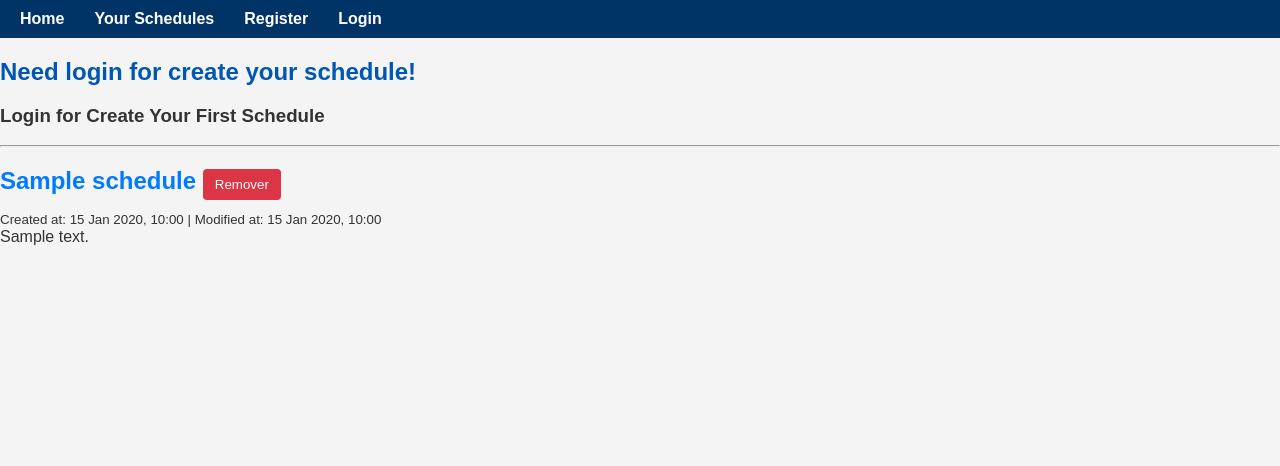
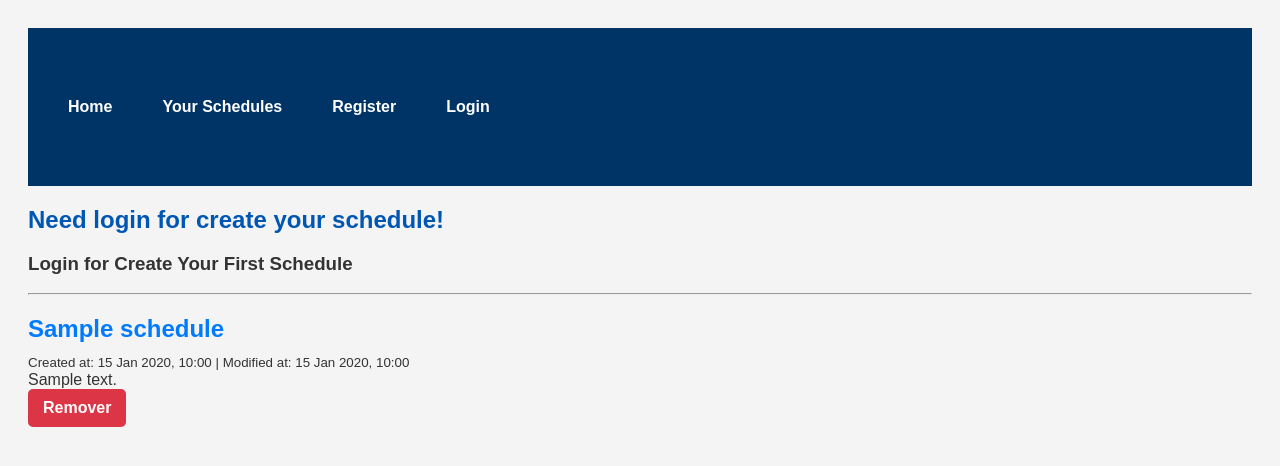
Before and after one commit to CaioRomano/DjangoSchedule, a Django app: template DjangoSchedule/scheduleapp/templates/scheduleapp/list_schedules.html in a window 1280 px wide. Shown: the top 466 px of the page. Run offline with Django 5.2, Linux system fonts and the light colour scheme; the template is opened without the code that fills it: most values are stand-ins (such as "Sample title", 1, 10 or a date in 2020).

Commit message:
updating project and css styles

```diff
--- a/DjangoSchedule/scheduleapp/templates/scheduleapp/create_schedule.html
+++ b/DjangoSchedule/scheduleapp/templates/scheduleapp/create_schedule.html
@@ -9,6 +9,6 @@
     <form method="post">
         {% csrf_token %}
         {{ form.media }} {{ form.as_p }}
-        <button type="submit">Save</button>
+        <button type="submit" id="saveButton">Save</button>
     </form>
 {% endblock %}
--- a/DjangoSchedule/scheduleapp/templates/scheduleapp/edit_schedule.html
+++ b/DjangoSchedule/scheduleapp/templates/scheduleapp/edit_schedule.html
@@ -4,13 +4,13 @@
 
 {% block content %}
     <h1>Edit Schedule</h1>
+<hr>
     <a href="{% url 'scheduleapp:list' %}">Back to List</a>
     <form method="post">
         {% csrf_token %}
         {{ form.media }}
         {{ form.as_p }}
-        <button type="submit">Update</button>
+        <button type="submit" id="updateButton">Update</button>
     </form>
-
-    <hr>
+<hr>
 {% endblock %}
--- a/DjangoSchedule/scheduleapp/templates/scheduleapp/list_schedules.html
+++ b/DjangoSchedule/scheduleapp/templates/scheduleapp/list_schedules.html
@@ -5,7 +5,7 @@
 {% block content %}
     {% if user.is_authenticated %}
     {% if schedules %}
-    <p><a href="{% url 'scheduleapp:create' %}">New Schedule</a></p>
+    <h4 id="newschedule"><a href="{% url 'scheduleapp:create' %}">New Schedule</a></h4>
     {% endif %}
     {% else %}
     <h3>Login for Create Your First Schedule</h3>
@@ -16,17 +16,17 @@
         <div>
             <h2>
                 <a href="{% url 'scheduleapp:edit' schedule.pk %}">{{ schedule.title }}</a>
-                <form method="post" action="{% url 'scheduleapp:delete' schedule.pk %}" style="display:inline;">
-                    {% csrf_token %}
-                    <button type="submit" onclick="return confirm('Tem certeza de que deseja excluir esta anotação?');">
-                        Remover
-                    </button>
-                </form>
             </h2>
             <small>Created at: {{ schedule.created_at|date:"d M Y, H:i" }} | Modified at: {{ schedule.modified_at|date:"d M Y, H:i" }}</small>
             <div>
                 {{ schedule.body|safe }}
             </div>
+            <form method="post" action="{% url 'scheduleapp:delete' schedule.pk %}" style="display:inline;">
+                    {% csrf_token %}
+                    <button type="submit" id="removeButton" onclick="return confirm('Tem certeza de que deseja excluir esta anotação?');">
+                        Remover
+                    </button>
+                </form>
         </div>
 
     {% empty %}
--- a/DjangoSchedule/static/css/style.css
+++ b/DjangoSchedule/static/css/style.css
@@ -1,19 +1,12 @@
-/* Estilos globais */
 body {
+    /* Adiciona 20px de espaçamento em todos os lados */
+    padding: 20px;
     font-family: Arial, sans-serif;
-    margin: 0;
+    color: #333;
     background-color: #f4f4f4;
-    color: #333;
 }
-.container {
-    max-width: 800px;
-    margin: 20px auto;
-    background-color: #fff;
-    padding: 30px;
-    border-radius: 8px;
-    box-shadow: 0 0 10px rgba(0, 0, 0, 0.1);
-}
-h1, h2 {
+
+h1, h2, h4 {
     color: #0056b3;
     margin-bottom: 10px;
 }
@@ -24,17 +17,11 @@ a {
     color: #007BFF;
     text-decoration: none;
 }
+
 a:hover {
     text-decoration: underline;
 }
-button {
-    background-color: #dc3545;
-    color: white;
-    border: none;
-    padding: 8px 12px;
-    border-radius: 4px;
-    cursor: pointer;
-}
+
 button:hover {
     background-color: #c82333;
 }
@@ -44,17 +31,18 @@ form {
 
 /* Estilo para a barra de navegação */
 nav {
-    background-color: #003366; /* NOVO: Fundo azul escuro */
-    padding: 10px 20px;
+    background-color: #003366;
+    padding: 50px 30px;
     margin-bottom: 20px;
     display: flex;
     justify-content: flex-start;
     align-items: center;
 }
 nav a {
-    color: #FFFFFF; /* NOVO: Cor dos links para branco */
+    color: #FFFFFF;
     font-weight: bold;
     margin-right: 30px;
+    padding: 20px 10px;
 }
 nav a:last-child {
     margin-right: 0;
@@ -80,7 +68,39 @@ nav a:hover {
     color: #003366; /* NOVO: Texto azul escuro no hover */
 }
 
-/* Regra para alinhar o formulário à direita */
-.align-right {
-    margin-left: auto;
+button {
+    color: white;
+    padding: 10px 15px;
+    border: none;
+    border-radius: 5px;
+    cursor: pointer;
+    font-size: 16px;
+    font-weight: bold;
+    transition: background-color 0.3s ease;
 }
+
+/* 3. Estilos específicos para cada botão por ID */
+#saveButton {
+    background-color: #28a745; /* Cor verde */
+}
+
+#removeButton {
+    background-color: #dc3545; /* Cor vermelha */
+}
+
+#updateButton {
+    background-color: #007BFF; /* Cor azul */
+}
+
+/* 4. Estilo de hover para os botões */
+#saveButton:hover {
+    background-color: #218838;
+}
+
+#removeButton:hover {
+    background-color: #c82333;
+}
+
+#updateButton:hover {
+    background-color: #0056b3;
+}
```
